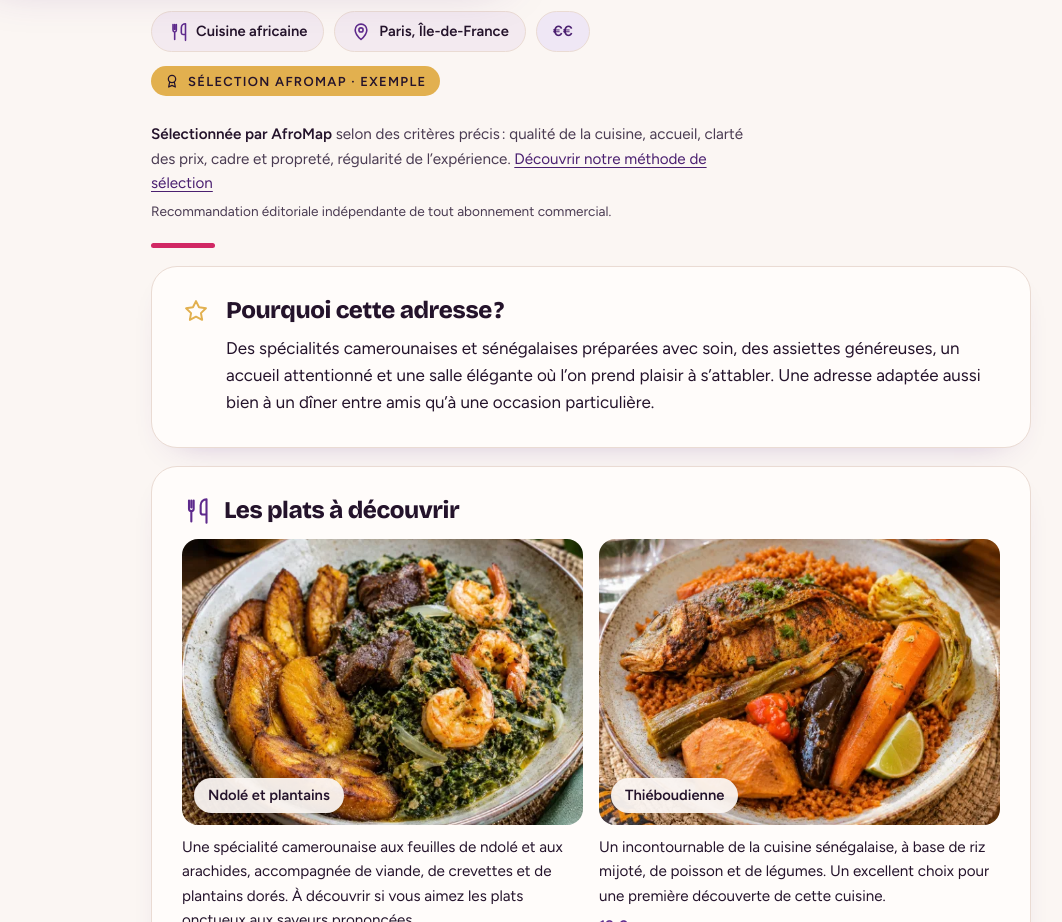
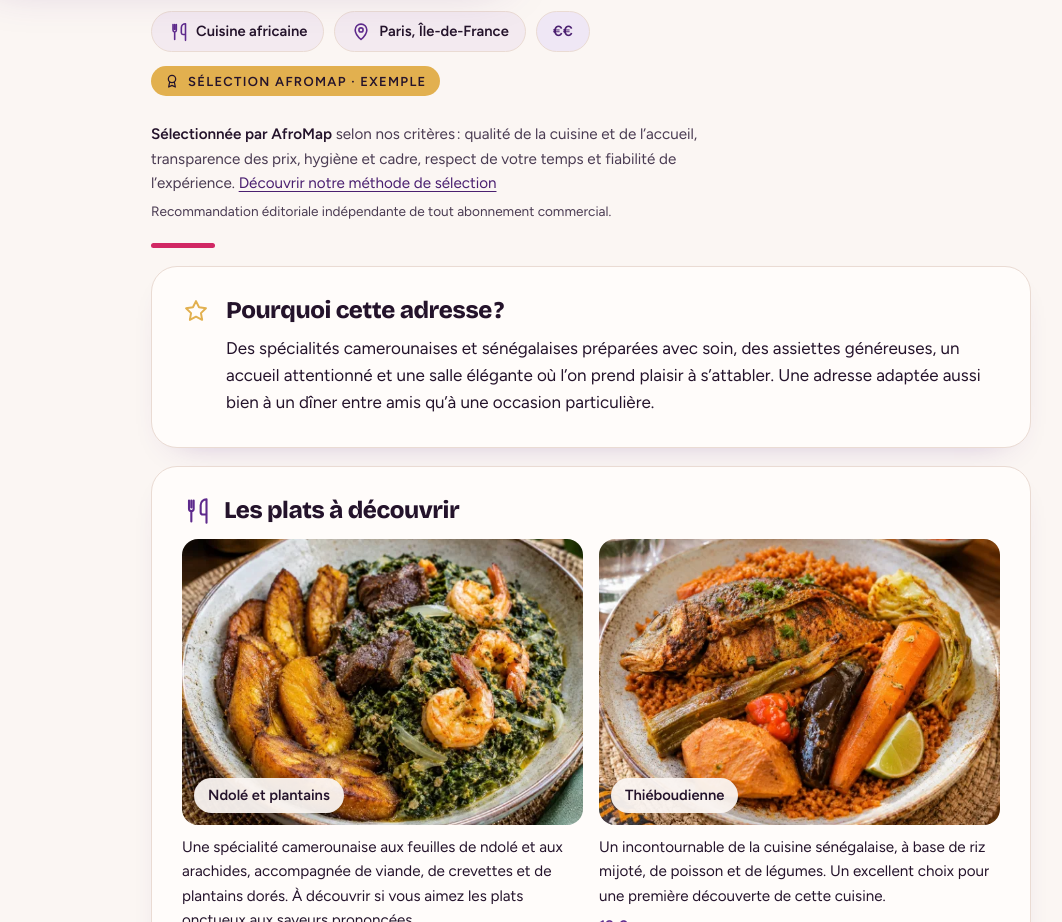
Before and after one commit to leoniense-alt/afromap, a plain HTML site: page exemple-fiche/index.html in a window 1280 px wide. Shown: the part 800-1722 px from the top of the page, without its empty margins (49-1111 px from the left). Drawn offline with Linux system fonts and the light colour scheme.

Commit message:
Update index.html

```diff
--- a/exemple-fiche/index.html
+++ b/exemple-fiche/index.html
@@ -103,7 +103,7 @@
       <li class="chip chip-prix" aria-label="Niveau de prix : modéré">€€</li>
     </ul>
     <p style="margin:14px 0 0"><span class="tag tag-sel" style="gap:8px"><svg width="16" height="16" viewBox="0 0 24 24" fill="none" stroke="currentColor" stroke-width="1.9" stroke-linecap="round" stroke-linejoin="round" aria-hidden="true"><circle cx="12" cy="9" r="5.5"/><path d="M8.5 13.5L7 21l5-2.5L17 21l-1.5-7.5"/></svg> Sélection AfroMap · Exemple</span></p>
-    <p class="sel-explic" style="margin:10px 0 0;max-width:62ch;font-size:.95rem;color:#4A3B52"><b style="color:var(--encre)">Sélectionnée par AfroMap</b> selon des critères précis : qualité de la cuisine, accueil, clarté des prix, cadre et propreté, régularité de l’expérience. <a href="/notre-methode-de-selection/">Découvrir notre méthode de sélection</a></p>
+    <p class="sel-explic" style="margin:10px 0 0;max-width:62ch;font-size:.95rem;color:#4A3B52"><b style="color:var(--encre)">Sélectionnée par AfroMap</b> selon nos critères : qualité de la cuisine et de l’accueil, transparence des prix, hygiène et cadre, respect de votre temps et fiabilité de l’expérience. <a href="/notre-methode-de-selection/">Découvrir notre méthode de sélection</a></p>
     <p style="margin:6px 0 0;font-size:.85rem;color:#4A3B52">Recommandation éditoriale indépendante de tout abonnement commercial.</p>
     <span class="trait" aria-hidden="true"></span>
 
```
